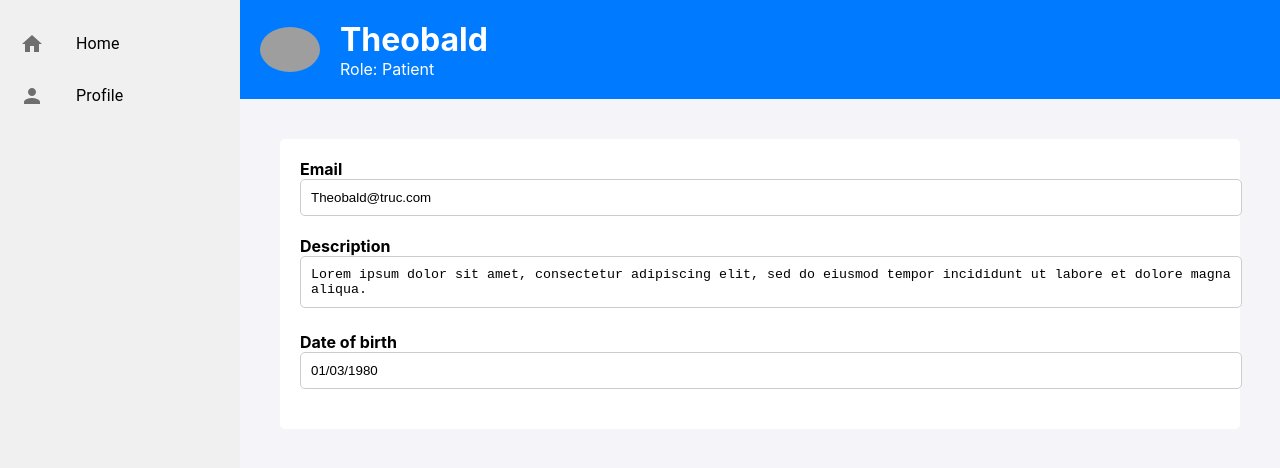
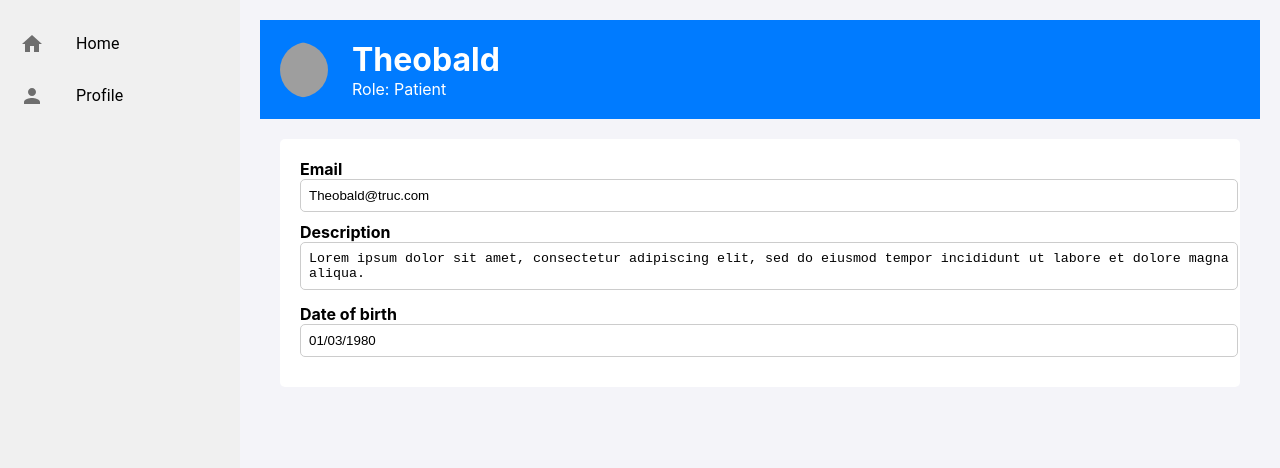
Before and after one commit to MathissGit/interface_gestion_app, a React (Create React App) app: page /profile in a window 1280 px wide. Shown: the top 468 px of the page. Built offline with nearby package versions, Linux system fonts and the light colour scheme; grey boxes are pictures that could not be loaded.

Commit message:
ajout avatar page profile

```diff
--- a/src/components/App.js
+++ b/src/components/App.js
@@ -1,7 +1,6 @@
 import React from 'react';
 import { BrowserRouter as Router, Route, Routes } from 'react-router-dom';
 import Sidebar from './Sidebar';
-import Header from './Header';
 import UserProfile from './UserProfile';
 
 const App = () => {
@@ -10,7 +9,6 @@ const App = () => {
             <div style={{ display: 'flex' }}>
                 <Sidebar />
                 <div style={{ flexGrow: 1 }}>
-                    <Header />
                     <div style={{ padding: '20px' }}>
                         <Routes>
                             <Route path="/" element={<h1>Bienvenue sur le tableau de bord</h1>} />
--- a/src/components/Header.js
+++ /dev/null
@@ -1,15 +0,0 @@
-import React from 'react';
-
-const Header = () => {
-    return (
-        <div className="header">
-            <img src="path_to_avatar.png" alt="Avatar" />
-            <div>
-                <h1>Theobald</h1>
-                <p>Role: Patient</p>
-            </div>
-        </div>
-    );
-};
-
-export default Header;
--- /dev/null
+++ b/src/components/HeaderProfile.js
@@ -0,0 +1,20 @@
+import React from 'react';
+import Avatar from '@mui/material/Avatar';
+
+const HeaderProfile = () => {
+    return (
+        <div className="HeaderProfile" style={{ display: 'flex', alignItems: 'center' }}>
+            <Avatar
+                alt="Theobald"
+                src="../assets/profil.jpg"
+                sx={{ width: 56, height: 56, marginRight: 2 }}
+            />
+            <div>
+                <h1>Theobald</h1>
+                <p>Role: Patient</p>
+            </div>
+        </div>
+    );
+};
+
+export default HeaderProfile;
--- a/src/components/UserProfile.js
+++ b/src/components/UserProfile.js
@@ -1,22 +1,30 @@
 import React from 'react';
+import HeaderProfile from './HeaderProfile';
 
 const UserProfile = () => {
     return (
-        <div className="user-profile">
+        <div>
+            <HeaderProfile />
+            <div className="user-profile" style={{ marginTop: '20px' }}>
                 <form>
-                <div>
+                    <div style={{ marginBottom: '10px' }}>
                         <label>Email</label>
-                    <input type="email" value="Theobald@truc.com" readOnly />
+                        <input type="email" value="Theobald@truc.com" readOnly style={{ width: '100%', padding: '8px' }} />
                     </div>
-                <div>
+                    <div style={{ marginBottom: '10px' }}>
                         <label>Description</label>
-                    <textarea value="Lorem ipsum dolor sit amet, consectetur adipiscing elit, sed do eiusmod tempor incididunt ut labore et dolore magna aliqua." readOnly />
+                        <textarea
+                            value="Lorem ipsum dolor sit amet, consectetur adipiscing elit, sed do eiusmod tempor incididunt ut labore et dolore magna aliqua."
+                            readOnly
+                            style={{ width: '100%', padding: '8px' }}
+                        />
                     </div>
-                <div>
+                    <div style={{ marginBottom: '10px' }}>
                         <label>Date of birth</label>
-                    <input type="text" value="01/03/1980" readOnly />
+                        <input type="text" value="01/03/1980" readOnly style={{ width: '100%', padding: '8px' }} />
                     </div>
                 </form>
+            </div>
         </div>
     );
 };
--- a/src/styles/index.css
+++ b/src/styles/index.css
@@ -24,7 +24,7 @@ code {
   padding: 10px 20px;
 }
 
-.header {
+.HeaderProfile {
   background-color: #007bff;
   color: #fff;
   padding: 20px;
@@ -32,17 +32,17 @@ code {
   align-items: center;
 }
 
-.header img {
+.HeaderProfile img {
   border-radius: 50%;
   width: 60px;
   margin-right: 20px;
 }
 
-.header h1 {
+.HeaderProfile h1 {
   margin: 0;
 }
 
-.header p {
+.HeaderProfile p {
   margin: 0;
 }
 
```
Also changed, not shown: src/assets/profil.jpg (added). Lines whose indentation alone changed are shown as unchanged.
